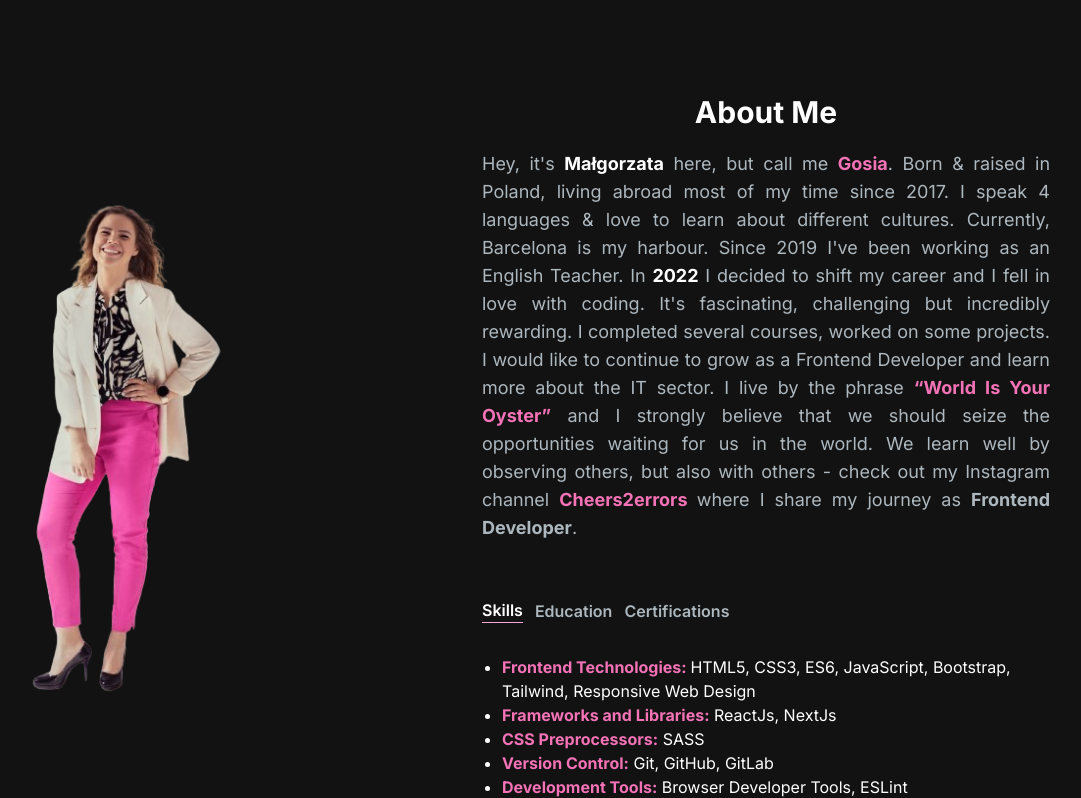
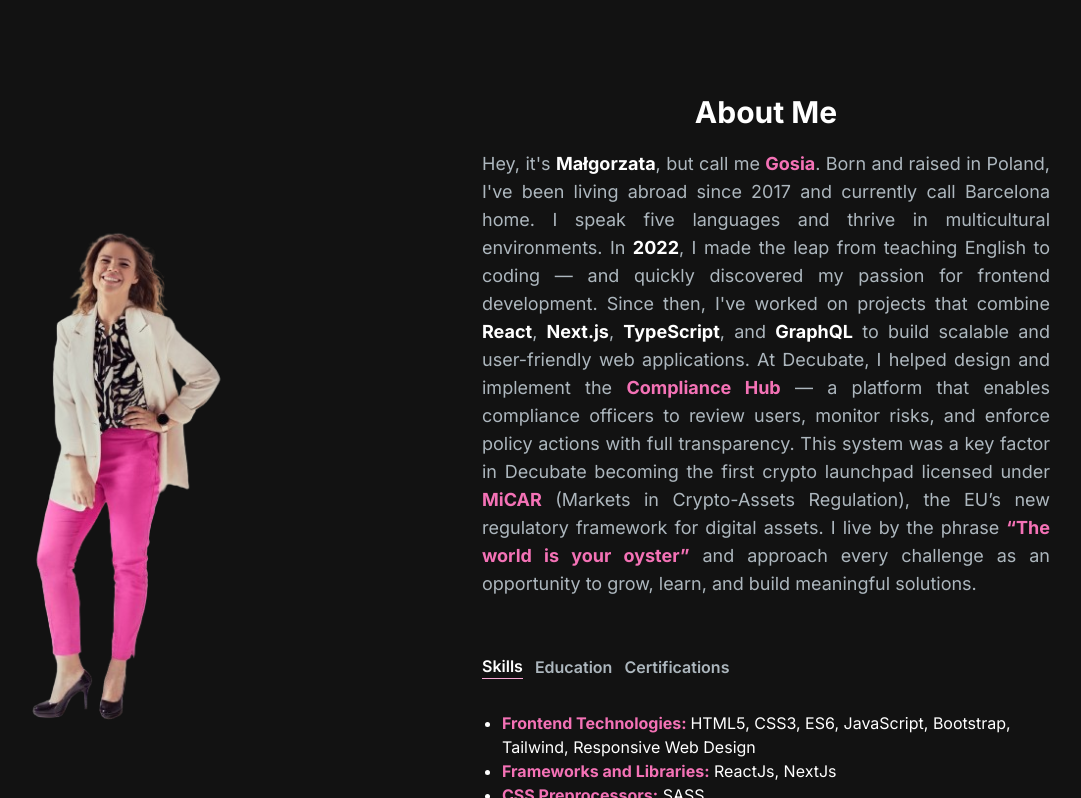
Before and after one commit to gosiast/NextJs-portfolio, a Next.js app: page / in a window 1280 px wide. Shown: the part 541-1339 px from the top of the page, without its empty margins (166-1247 px from the left). Built offline with nearby package versions, Linux system fonts and the light colour scheme.

Commit message:
update about me section

```diff
--- a/app/components/AboutSection.jsx
+++ b/app/components/AboutSection.jsx
@@ -162,33 +162,35 @@ const AboutSection = () => {
             About Me
           </h2>
           <p className="text-[#ADB7BE] text-justify md:text-lg mb-6">
-            Hey, it&apos;s <strong className="text-white">Małgorzata</strong>{" "}
-            here, but call me <strong className="text-pink-400">Gosia</strong>.
-            Born & raised in Poland, living abroad most of my time since 2017. I
-            speak 4 languages & love to learn about different cultures.
-            Currently, Barcelona is my harbour. Since 2019 I&apos;ve been
-            working as an English Teacher. In{" "}
-            <strong className="text-white">2022</strong> I decided to shift my
-            career and I fell in love with coding. It&apos;s fascinating,
-            challenging but incredibly rewarding. I completed several courses,
-            worked on some projects. I would like to continue to grow as a
-            Frontend Developer and learn more about the IT sector. I live by the
-            phrase{" "}
-            <strong className="text-pink-400">“World Is Your Oyster”</strong>{" "}
-            and I strongly believe that we should seize the opportunities
-            waiting for us in the world. We learn well by observing others, but
-            also with others - check out my Instagram channel{" "}
+            Hey, it&apos;s <strong className="text-white">Małgorzata</strong>,
+            but call me <strong className="text-pink-400">Gosia</strong>. Born
+            and raised in Poland, I&apos;ve been living abroad since 2017 and
+            currently call Barcelona home. I speak five languages and thrive in
+            multicultural environments. In{" "}
+            <strong className="text-white">2022</strong>, I made the leap from
+            teaching English to coding — and quickly discovered my passion for
+            frontend development. Since then, I&apos;ve worked on projects that
+            combine <strong className="text-white">React</strong>,{" "}
+            <strong className="text-white">Next.js</strong>,{" "}
+            <strong className="text-white">TypeScript</strong>, and{" "}
+            <strong className="text-white">GraphQL</strong> to build scalable
+            and user-friendly web applications. At Decubate, I helped design and
+            implement the{" "}
+            <strong className="text-pink-400">Compliance Hub</strong> — a
+            platform that enables compliance officers to review users, monitor
+            risks, and enforce policy actions with full transparency. This
+            system was a key factor in Decubate becoming the first crypto
+            launchpad licensed under{" "}
+            <strong className="text-pink-400">MiCAR</strong> (Markets in
+            Crypto-Assets Regulation), the EU’s new regulatory framework for
+            digital assets. I live by the phrase{" "}
             <strong className="text-pink-400">
-              <a
-                href="https://www.instagram.com/cheers2errors/"
-                target="_blank"
-              >
-                Cheers2errors
-              </a>{" "}
-            </strong>
-            where I share my journey as{" "}
-            <strong ClassName="text-white">Frontend Developer</strong>.
+              “The world is your oyster”
+            </strong>{" "}
+            and approach every challenge as an opportunity to grow, learn, and
+            build meaningful solutions.
           </p>
+
           <div className="flex flex-row justify-start mt-8">
             <TabButton
               selectTab={() => handleTabChange("skills")}
```
